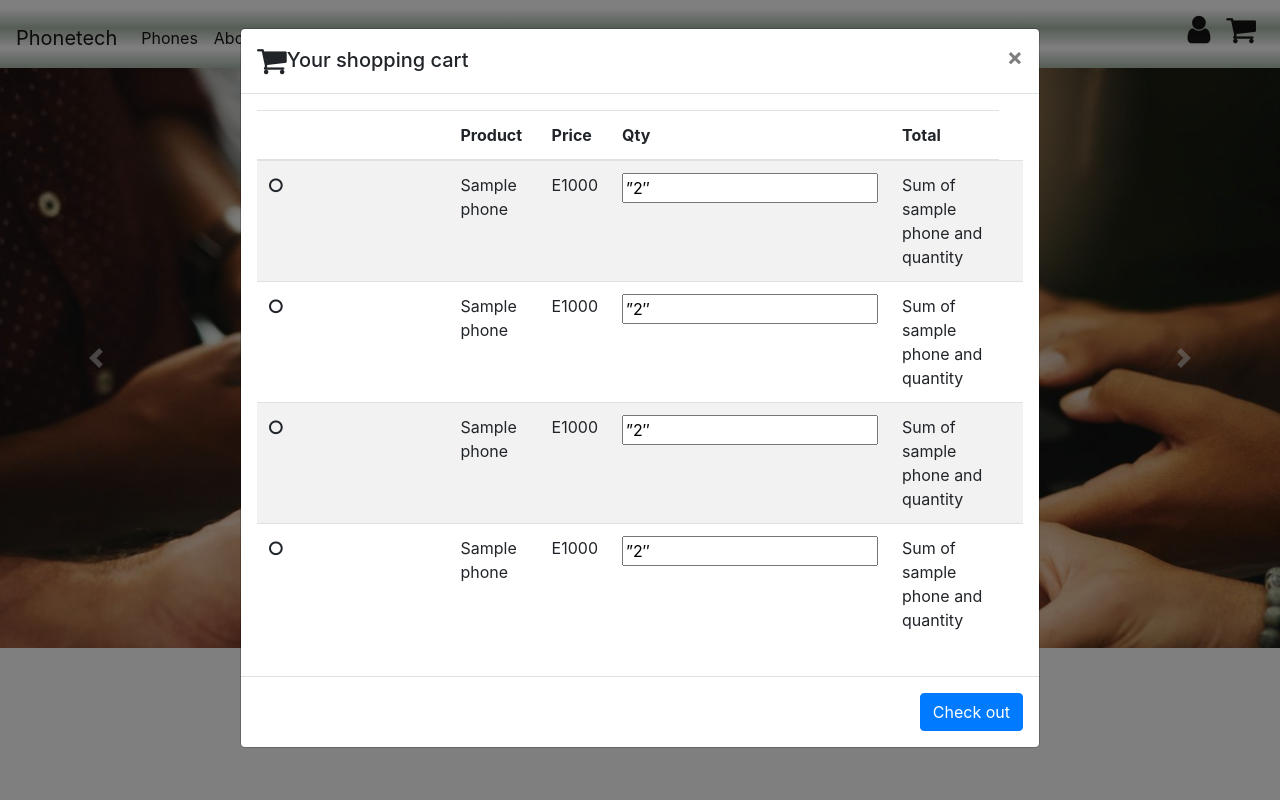
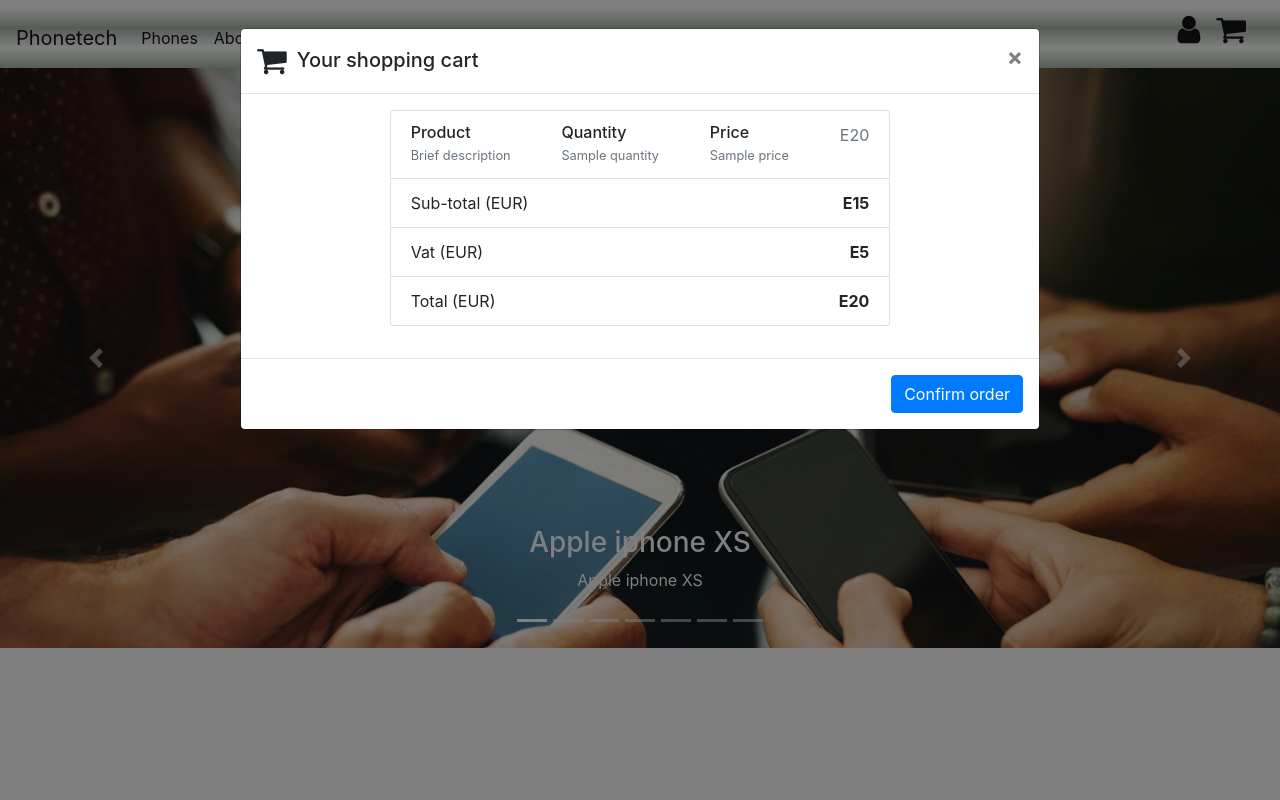
Before and after one commit to kamabod/phonetech, a PHP site: page /myProject.html in a window 1280 px wide, after a click that opens the changed part. Run offline with PHP 8.4, Linux system fonts and the light colour scheme.

Commit message:
cart and carousel improvements

```diff
--- a/css/general.css
+++ b/css/general.css
@@ -2,3 +2,8 @@
     margin-top:-50px;
     margin-bottom:-50px;
   }
+
+/*Shopping cart modal*/
+  .fa-shopping-cart{
+    padding-right:10px;
+  }
--- a/myProject.html
+++ b/myProject.html
@@ -64,8 +64,8 @@
       color: white;
       font-size: xx-large;
       position: absolute;
-      bottom: 50%;
-      left: 50%
+      bottom: 60%;
+      left: 40%
     }
   </style>
 
@@ -115,13 +115,37 @@
             <li data-target="#carouselExampleCaptions" data-slide-to="2"></li>
             <li data-target="#carouselExampleCaptions" data-slide-to="3"></li>
             <li data-target="#carouselExampleCaptions" data-slide-to="4"></li>
+            <li data-target="#carouselExampleCaptions" data-slide-to="5"></li>
+            <li data-target="#carouselExampleCaptions" data-slide-to="5"></li>
           </ol>
           <div class="carousel-inner">
             <div class="carousel-item active">
               <img src="Images/smartphones.jpg" class="d-block w-100" alt="First slide">
               <div class="mask rgba-black-light"></div>
               <div class="carousel-content">
-                <p>Our phones</p>
+                <p>Phonetech<br> Committed to Connecting</p>
+              </div>
+              <div class="carousel-caption">
+                <h3 class="h3-responsive">Apple iphone XS</h3>
+                <p>Apple iphone XS</p>
+              </div>
+            </div>
+            <div class="carousel-item">
+              <img src="Images/phoneInSpace.jpg" class="d-block w-100" alt="Second slide">
+              <div class="mask rgba-black-light"></div>
+              <div class="carousel-content">
+                <p>Phonetech<br> Communicating to the world</p>
+              </div>
+              <div class="carousel-caption">
+                <h3 class="h3-responsive">Apple iphone XS</h3>
+                <p>Apple iphone XS</p>
+              </div>
+            </div>
+            <div class="carousel-item">
+              <img src="Images/selfies.jpg" class="d-block w-100" alt="Second slide">
+              <div class="mask rgba-black-light"></div>
+              <div class="carousel-content">
+                <p>Phonetech<br> The perfect experience</p>
               </div>
               <div class="carousel-caption">
                 <h3 class="h3-responsive">Apple iphone XS</h3>
@@ -183,79 +207,45 @@
           </button>
         </div>
         <div class="modal-body">
-          <table class="table table-striped">
-            <thead>
-              <tr>
-                <th scope="col"></th>
-                <th scope="col">Product</th>
-                <th scope="col">Price</th>
-                <th scope="col">Qty</th>
-                <th scope="col">Total</th>
-
-              </tr>
-            </thead>
-            <tbody>
-              <tr>
-                <td class="w-25">
-                  <i class="fa fa-circle-o" aria-hidden="true"></i>
-                </td>
-                <td>Sample phone</td>
-                <td>E1000</td>
-                <td class=”qty”><input type=”text” class=”form-control” id=”input1″ value=”2″></td>
-                <td>Sum of sample phone and quantity</td>
-                <td>
-                  <a href=”#” class=”btn btn-light btn-sm”>
-                  </a>
-                </td>
-              </tr>
-              <tr>
-                <td class="w-25">
-                  <i class="fa fa-circle-o" aria-hidden="true"></i>
-                </td>
-                <td>Sample phone</td>
-                <td>E1000</td>
-                <td class=”qty”><input type=”text” class=”form-control” id=”input1″ value=”2″></td>
-                <td>Sum of sample phone and quantity</td>
-                <td>
-                  <a href=”#” class=”btn btn-light btn-sm”>
-                  </a>
-                </td>
-              </tr>
-              <tr>
-                <td class="w-25">
-                  <i class="fa fa-circle-o" aria-hidden="true"></i>
-                </td>
-                <td>Sample phone</td>
-                <td>E1000</td>
-                <td class=”qty”><input type=”text” class=”form-control” id=”input1″ value=”2″></td>
-                <td>Sum of sample phone and quantity</td>
-                <td>
-                  <a href=”#” class=”btn btn-light btn-sm”>
-                  </a>
-                </td>
-              </tr>
-              <tr>
-                <td class="w-25">
-                  <i class="fa fa-circle-o" aria-hidden="true"></i>
-                </td>
-                <td>Sample phone</td>
-                <td>E1000</td>
-                <td class=”qty”><input type=”text” class=”form-control” id=”input1″ value=”2″></td>
-                <td>Sum of sample phone and quantity</td>
-                <td>
-                  <a href=”#” class=”btn btn-light btn-sm”>
-                  </a>
-                </td>
-              </tr>
-
-
-            </tbody>
-          </table>
-
+          <div class="row">
+            <div class="col-md-2"></div>
+            <div class="col-md-8">
+              <ul class="list-group mb-3">
+                <li class="list-group-item d-flex justify-content-between lh-condensed">
+                  <div>
+                    <h6 class="my-0">Product</h6>
+                    <small class="text-muted">Brief description</small>
+                  </div>
+                  <div>
+                    <h6 class="my-0">Quantity</h6>
+                    <small class="text-muted">Sample quantity</small>
+                  </div>
+                  <div>
+                    <h6 class="my-0">Price</h6>
+                    <small class="text-muted">Sample price</small>
+                  </div>
+                  <span class="text-muted">E20</span>
+                </li>
+                <li class="list-group-item d-flex justify-content-between">
+                  <span>Sub-total (EUR)</span>
+                  <strong>E15</strong>
+                </li>
+                <li class="list-group-item d-flex justify-content-between">
+                  <span>Vat (EUR)</span>
+                  <strong>E5</strong>
+                </li>
+                <li class="list-group-item d-flex justify-content-between">
+                  <span>Total (EUR)</span>
+                  <strong>E20</strong>
+                </li>
+              </ul>
+              <div class="col-md-2"></div>
+            </div>
+          </div>
 
         </div>
         <div class="modal-footer">
-          <button type="button" class="btn btn-primary">Check out</button>
+          <a class="btn btn-primary" href="confirmOrder.html" role="button">Confirm order</a>
         </div>
       </div>
     </div>
--- a/phones.html
+++ b/phones.html
@@ -97,7 +97,7 @@
                 </div>
 
                 <div class="col-md-2">
-                    <button type="button" class="btn btn-light">Add to basket</button>
+                    <button type="button" class="btn btn-primary">Add to basket</button>
                 </div>
 
             </div>
```
Also changed, not shown: aboutPage.html (+22 -13 lines), cartModal.html (deleted, +0 -65 lines), confirmOrder.html (added, +127 -0 lines), login.html (deleted, +0 -78 lines), supportPage.html (+14 -10 lines), Images/phoneInSpace.jpg (added), Images/selfies.jpg (added). Lines whose indentation alone changed are shown as unchanged.
